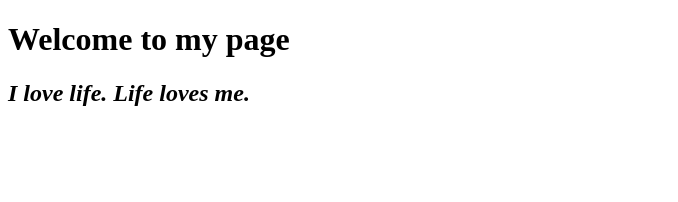
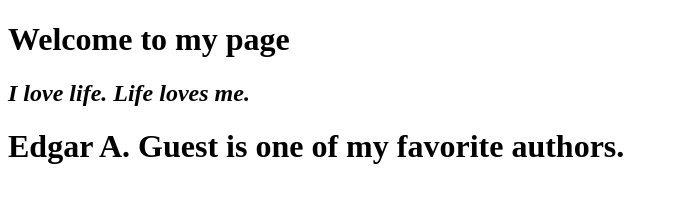
Before and after one commit to examplestudent123/examplestudent123.github.io, a plain HTML site: page index.html in a window 1280 px wide. Shown: the whole page, without its empty margins (0-678 px from the left). Drawn offline with Linux system fonts and the light colour scheme.

Commit message:
Update index.html

```diff
--- a/index.html
+++ b/index.html
@@ -12,6 +12,8 @@
 
     <h2><i>I love life. Life loves me.</i></h2>
 
+    <h1>Edgar A. Guest is one of my favorite authors.</h1>
+
   </body>
 
 </html>
```
